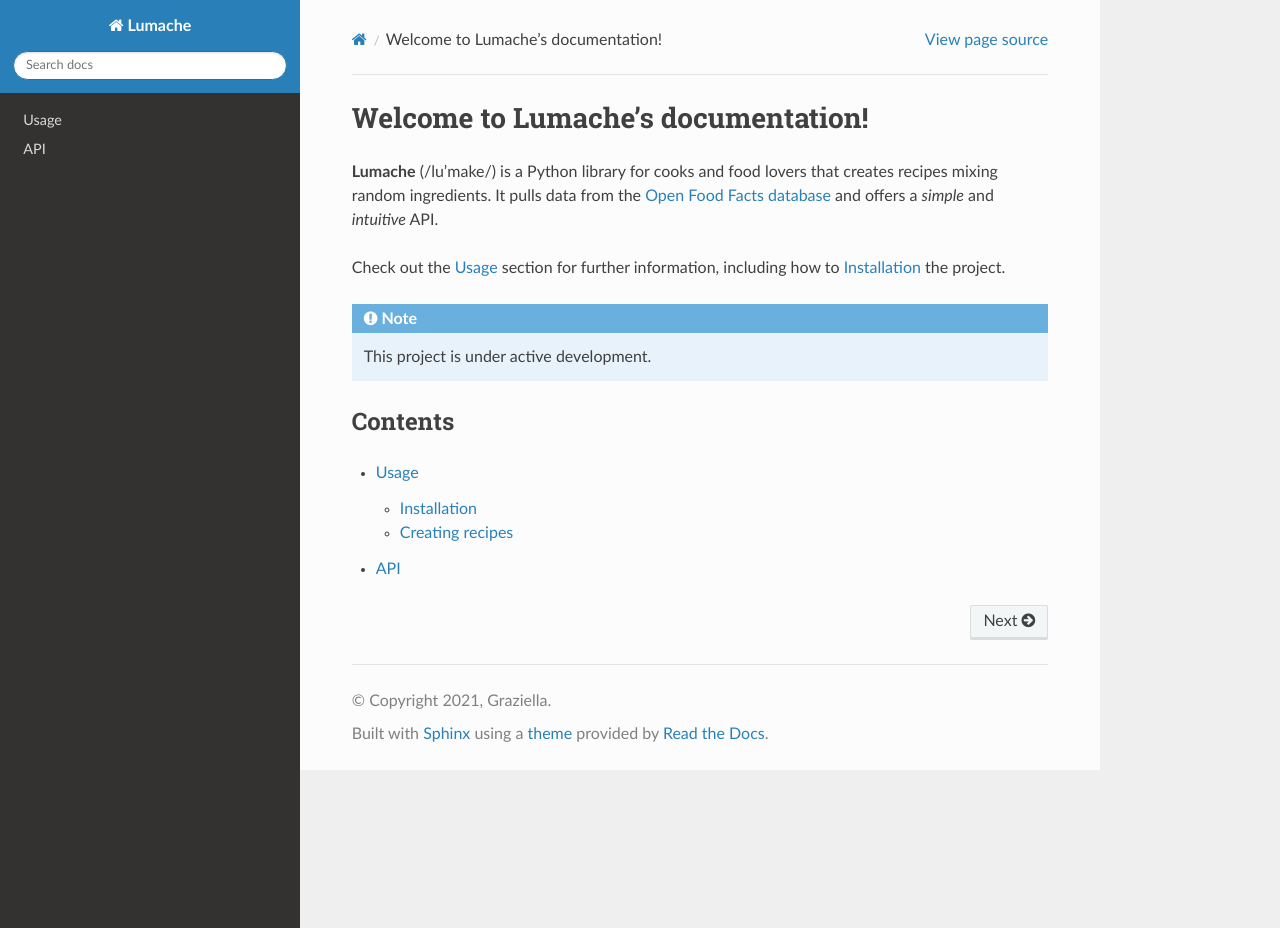
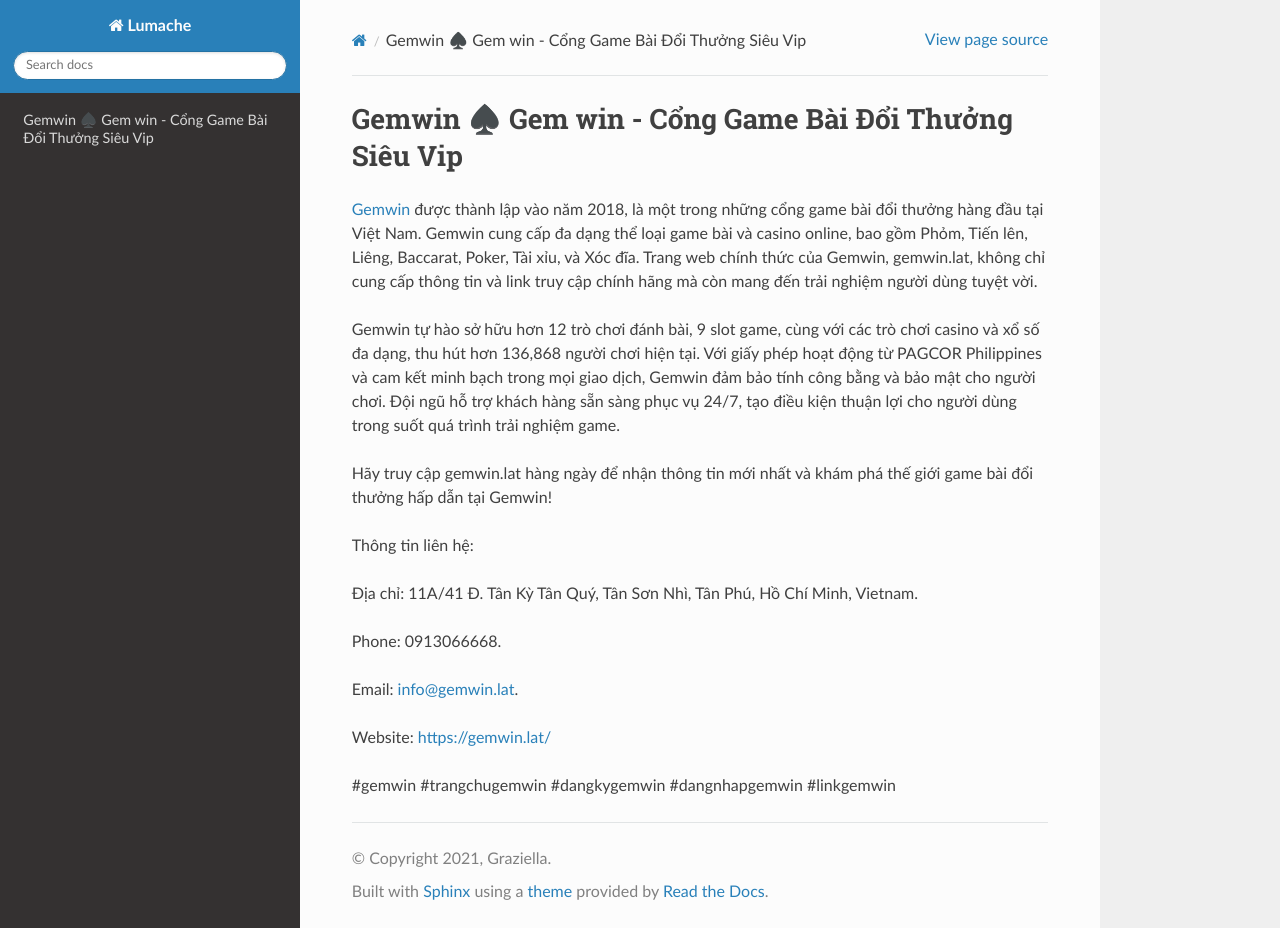
Before and after one commit to vanthanhtuan2022/gemwinlat, a Sphinx documentation site: the page built from docs/source/index.rst, in a window 1280 px wide and 928 px high. Built offline with Sphinx 7.4.7 and the Read the Docs theme 3.1.0, drawn with Linux system fonts in a browser that asks for light colours.

Commit message:
Update index.rst

```diff
--- a/docs/source/index.rst
+++ b/docs/source/index.rst
@@ -1,22 +1,20 @@
-Welcome to Lumache's documentation!
+Gemwin ♠️ Gem win - Cổng Game Bài Đổi Thưởng Siêu Vip
 ===================================
 
-**Lumache** (/lu'make/) is a Python library for cooks and food lovers
-that creates recipes mixing random ingredients.
-It pulls data from the `Open Food Facts database <https://world.openfoodfacts.org/>`_
-and offers a *simple* and *intuitive* API.
+`Gemwin <https://gemwin.lat/>`_ được thành lập vào năm 2018, là một trong những cổng game bài đổi thưởng hàng đầu tại Việt Nam. Gemwin cung cấp đa dạng thể loại game bài và casino online, bao gồm Phỏm, Tiến lên, Liêng, Baccarat, Poker, Tài xỉu, và Xóc đĩa. Trang web chính thức của Gemwin, gemwin.lat, không chỉ cung cấp thông tin và link truy cập chính hãng mà còn mang đến trải nghiệm người dùng tuyệt vời.
 
-Check out the :doc:`usage` section for further information, including
-how to :ref:`installation` the project.
+Gemwin tự hào sở hữu hơn 12 trò chơi đánh bài, 9 slot game, cùng với các trò chơi casino và xổ số đa dạng, thu hút hơn 136,868 người chơi hiện tại. Với giấy phép hoạt động từ PAGCOR Philippines và cam kết minh bạch trong mọi giao dịch, Gemwin đảm bảo tính công bằng và bảo mật cho người chơi. Đội ngũ hỗ trợ khách hàng sẵn sàng phục vụ 24/7, tạo điều kiện thuận lợi cho người dùng trong suốt quá trình trải nghiệm game.
 
-.. note::
+Hãy truy cập gemwin.lat hàng ngày để nhận thông tin mới nhất và khám phá thế giới game bài đổi thưởng hấp dẫn tại Gemwin!
 
-   This project is under active development.
+Thông tin liên hệ:
 
-Contents
---------
+Địa chỉ: 11A/41 Đ. Tân Kỳ Tân Quý, Tân Sơn Nhì, Tân Phú, Hồ Chí Minh, Vietnam.
 
-.. toctree::
+Phone: 0913066668.
 
-   usage
-   api
+Email: info@gemwin.lat.
+
+Website: https://gemwin.lat/
+
+#gemwin #trangchugemwin #dangkygemwin #dangnhapgemwin #linkgemwin
```
